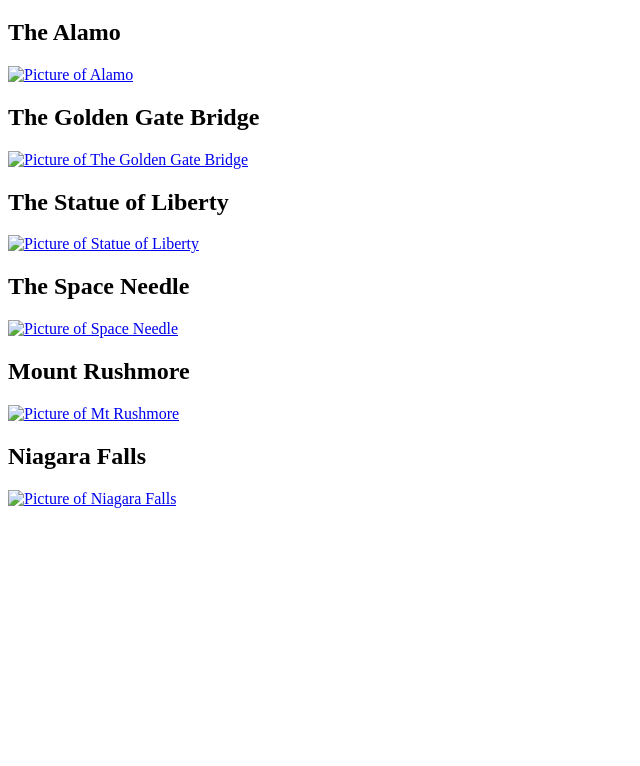
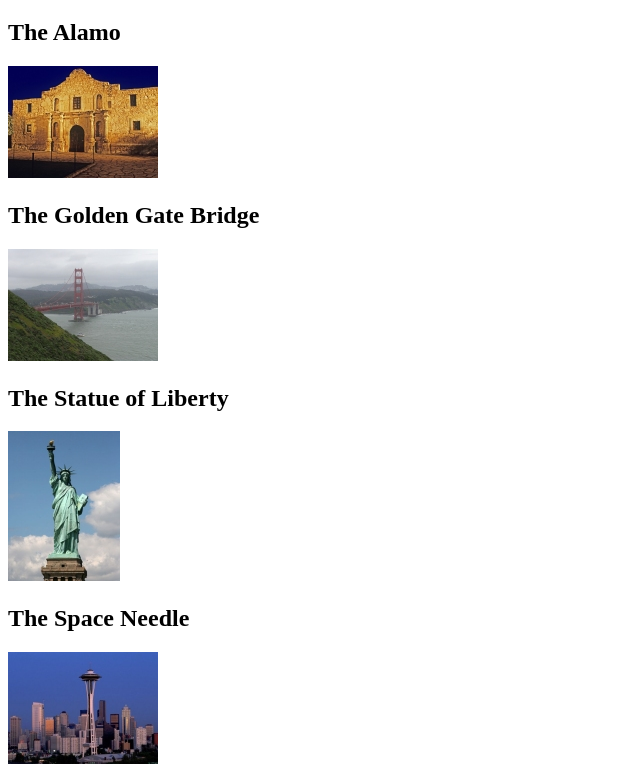
Before and after one commit to dara150/exercise, a plain HTML site: page exercise_04/index2.html in a window 1280 px wide. Shown: the part 61-827 px from the top of the page, without its empty margins (0-640 px from the left). Before the commit the page ends 800 px from the top, so only its background shows below. Drawn offline with Linux system fonts and the light colour scheme.

Commit message:
Add files via upload

```diff
--- a/exercise_04/index2.html
+++ b/exercise_04/index2.html
@@ -8,17 +8,17 @@
 <h1>Photo Gallery: National Landmarks</h1>
 
 <h2>The Alamo</h2>
-<a href="alamo.html"><img src="thumb_alamo.jpg" alt="Picture of Alamo"/></a>
+<a href="alamo.html"><img src="img/thumb_alamo.jpg" alt="Picture of Alamo"/></a>
 <h2>The Golden Gate Bridge</h2>
-<a href="bridge.html"><img src="thumb_bridge.jpg" alt="Picture of The Golden Gate Bridge"/></a>
+<a href="bridge.html"><img src="img/thumb_bridge.jpg" alt="Picture of The Golden Gate Bridge"/></a>
 <h2>The Statue of Liberty</h2>
-<a href="liberty.html"><img src="thumb_liberty.jpg" alt="Picture of Statue of Liberty"/></a>
+<a href="liberty.html"><img src="img/thumb_liberty.jpg" alt="Picture of Statue of Liberty"/></a>
 <h2>The Space Needle</h2>
-<a href="needle.html"><img src="thumb_needle.jpg" alt="Picture of Space Needle"/></a>
+<a href="needle.html"><img src="img/thumb_needle.jpg" alt="Picture of Space Needle"/></a>
 <h2>Mount Rushmore</h2>
-<a href="rushmore.html"><img src="thumb_rushmore.jpg" alt="Picture of Mt Rushmore"/></a>
+<a href="rushmore.html"><img src="img/thumb_rushmore.jpg" alt="Picture of Mt Rushmore"/></a>
 <h2>Niagara Falls</h2>
-<a href="niagara.html"><img src="thumb_niagara.jpg" alt="Picture of Niagara Falls"/></a>
+<a href="niagara.html"><img src="img/thumb_niagara.jpg" alt="Picture of Niagara Falls"/></a>
 
 
 
```
Also changed, not shown: exercise_04/alamo.html (+1 -1 lines).
